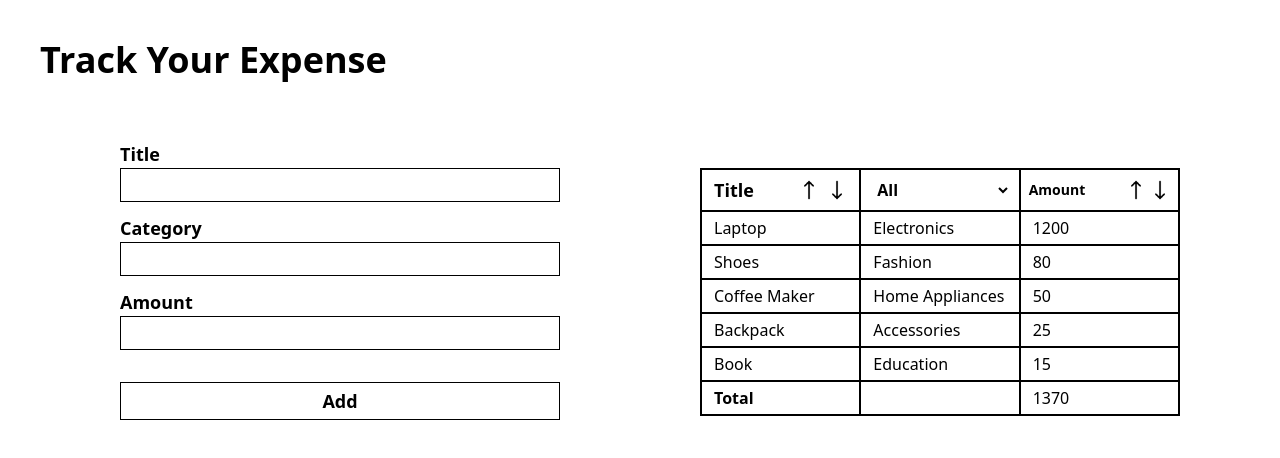
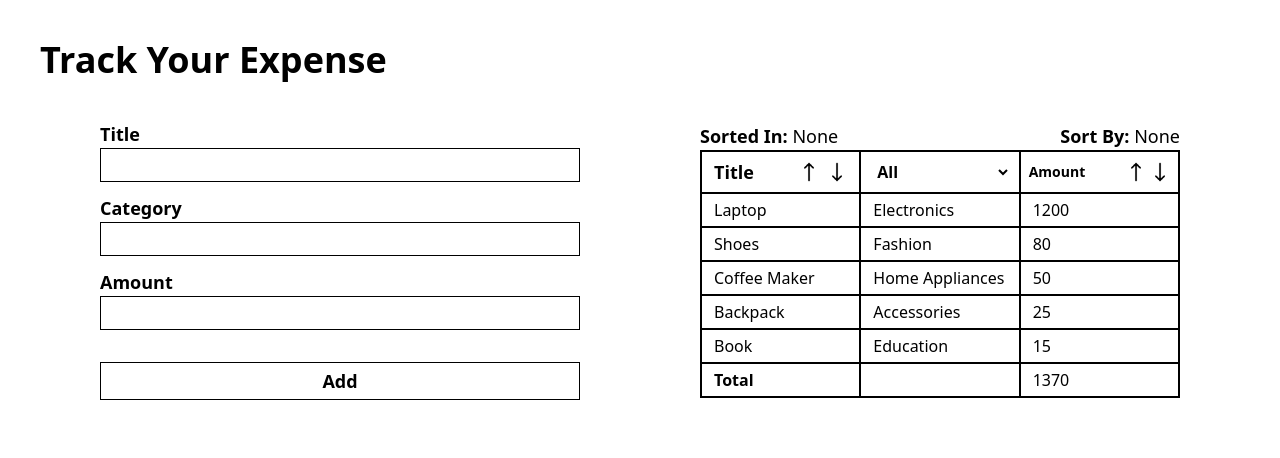
Before and after one commit to 11saim/React-Projects, a React (Vite) app in the folder Expense Tracker/: page / in a window 1280 px wide. Shown: the top 458 px of the page. Built offline with nearby package versions, Linux system fonts and the light colour scheme.

Commit message:
Sorting Indications

```diff
--- a/Expense Tracker/src/App.jsx
+++ b/Expense Tracker/src/App.jsx
@@ -46,8 +46,8 @@ function App() {
   const [tempData, setTempData] = useState([]);
   return (
     <div className="p-3 sm:p-10">
-      <h1 className="text-4xl font-bold">Track Your Expense</h1>
-      <div className="flex items-center lg:items-start justify-center lg:justify-around mt-10 flex-col lg:flex-row">
+      <h1 className="text-3xl md:text-4xl font-bold">Track Your Expense</h1>
+      <div className="flex items-center justify-center lg:justify-around flex-col lg:flex-row mt-10">
         <ExpenseForm
           setData={setData}
           setCategories={setCategories}
--- a/Expense Tracker/src/components/ExpenseForm.jsx
+++ b/Expense Tracker/src/components/ExpenseForm.jsx
@@ -83,7 +83,7 @@ export default function ExpenseForm({
   return (
     <div className="flex flex-col w-full sm:w-[80%] lg:w-[40%]">
       <form
-        className="lg:m-5 flex flex-col space-y-3"
+        className=" flex flex-col space-y-3"
         onSubmit={(e) => {
           handleSubmit(e);
         }}
--- a/Expense Tracker/src/components/ExpenseTable.jsx
+++ b/Expense Tracker/src/components/ExpenseTable.jsx
@@ -74,7 +74,23 @@ export default function ExpenseTable({
   }, [dataAdded]);
 
   return (
-    <table className="border-2 border-collapse w-full sm:w-[80%] lg:w-[40%] mt-12">
+    <div className="w-full sm:w-[80%] lg:w-[40%]">
+      <div className="sorting-detail flex justify-between text-lg">
+        <p>
+          <span className="font-bold">Sorted In: </span>
+          {sortBy.current
+            ? (() => {
+                const value = sortBy.current.split("In")[0];
+                return value[0].toUpperCase() + value.slice(1);
+              })()
+            : "None"}
+        </p>
+        <p>
+          <span className="font-bold">Sort By: </span>
+          {sortBy.current ? sortBy.current.split("In")[1] : "None"}
+        </p>
+      </div>
+      <table className="border-2 border-collapse w-full">
         <thead>
           <tr>
             <th className="border-2 py-1 px-1 sm:px-3 w-1/3">
@@ -164,5 +180,6 @@ export default function ExpenseTable({
           </tr>
         </tfoot>
       </table>
+    </div>
   );
 }
```
Lines whose indentation alone changed are shown as unchanged.
